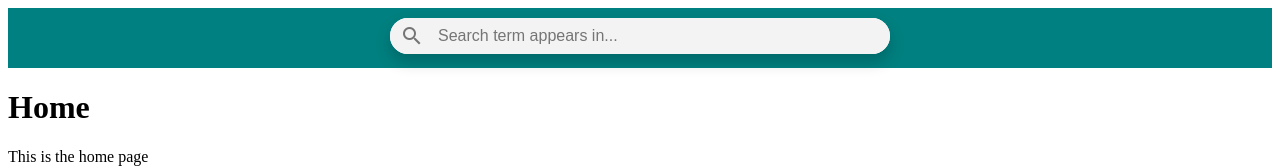
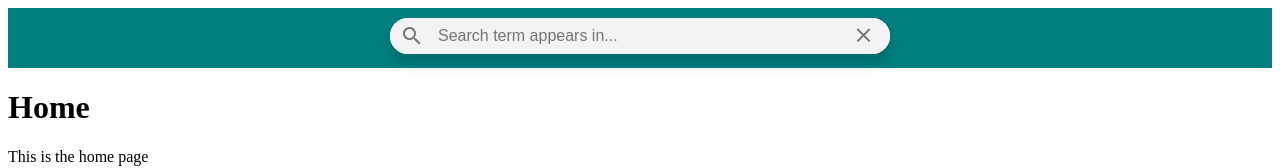
Before and after one commit to MichaelT-178/ForGuy, a Vue app: page / in a window 1280 px wide. Both pictures are taken after a click on the element "search". Shown: the top 168 px of the page. Built offline with nearby package versions, Linux system fonts and the light colour scheme.

Commit message:
Added close button to search bar

```diff
--- a/src/components/MenuBar.vue
+++ b/src/components/MenuBar.vue
@@ -85,7 +85,7 @@ const handleMenuClick = (menuItem) => {
 };
 
 const closeSearchOnOutsideClick = (event) => {
-  if (!event.target.closest('.top-menu')) {
+  if (!event.target.closest('.search-bar-container')) {
     isSearchBarOpen.value = false;
   }
 };
--- a/src/components/SearchBar.vue
+++ b/src/components/SearchBar.vue
@@ -5,17 +5,30 @@
         <span class="material-icons">
           search
         </span>
-        <input type="text" v-model="searchQuery" placeholder="Search term appears in..." :class="{'rounded-top': filteredResults.length, 'rounded-all': !filteredResults.length}">
+        <!-- Search bar -->
+        <input type="text"
+               v-model="searchQuery"
+               placeholder="Search term appears in..."
+               :class="{'rounded-top': filteredResults.length, 'rounded-all': !filteredResults.length}"
+        >
+        <span class="material-icons" id="close-icon" @click="closeSearchBar">close</span>
       </div>
+
+      <!-- Search Results -->
       <div v-if="filteredResults.length" class="results">
-        <router-link v-for="(result, index) in filteredResults" :key="index" :to="result.Link" class="result-item" @click="closeSearchBar">
+        <router-link
+          v-for="(result, index) in filteredResults"
+          :key="index"
+          :to="result.Link"
+          class="result-item"
+          @click="closeSearchBar"
+        >
           <span class="emoji"> {{ result.Emoji }} </span>
           {{ result.MenuName }}
         </router-link>
       </div>
     </div>
   </div>
-
 </template>
 
 
@@ -55,7 +68,7 @@ watch(searchQuery, filterResults);
   width: 80%;
   background-color: white;
   box-shadow: 0px 8px 16px 0px rgba(0,0,0,0.2);
-  border-radius: 20px;
+  border-radius: 19px;
 }
 
 .input-icon-container {
@@ -89,13 +102,13 @@ watch(searchQuery, filterResults);
   background-color: white;
   box-shadow: 0 4px 8px rgba(0,0,0,0.1);
   z-index: 100;
-  border-radius: 0 0 20px 20px;
+  border-radius: 0 0 19px 19px;
   overflow: hidden;
   background-color: #00C0C0;
 }
 
 .emoji {
-  font-size: 20px;
+  font-size: 19px;
   margin-right: 4.85px;
 }
 
@@ -115,11 +128,25 @@ watch(searchQuery, filterResults);
 }
 
 .rounded-top {
-  border-radius: 20px 20px 0 0;
+  border-radius: 19px 19px 0 0;
 }
 
 .rounded-all {
-  border-radius: 20px;
+  border-radius: 19px;
+}
+
+#close-icon {
+  position: absolute;
+  cursor: pointer;
+  pointer-events: auto;
+  right: 4.75px;
+  color: #757575;
+  padding: 10px;
+  font-size: 23.5px;
+}
+
+#close-icon:hover {
+  color: #B91212;
 }
 
 </style>
```
